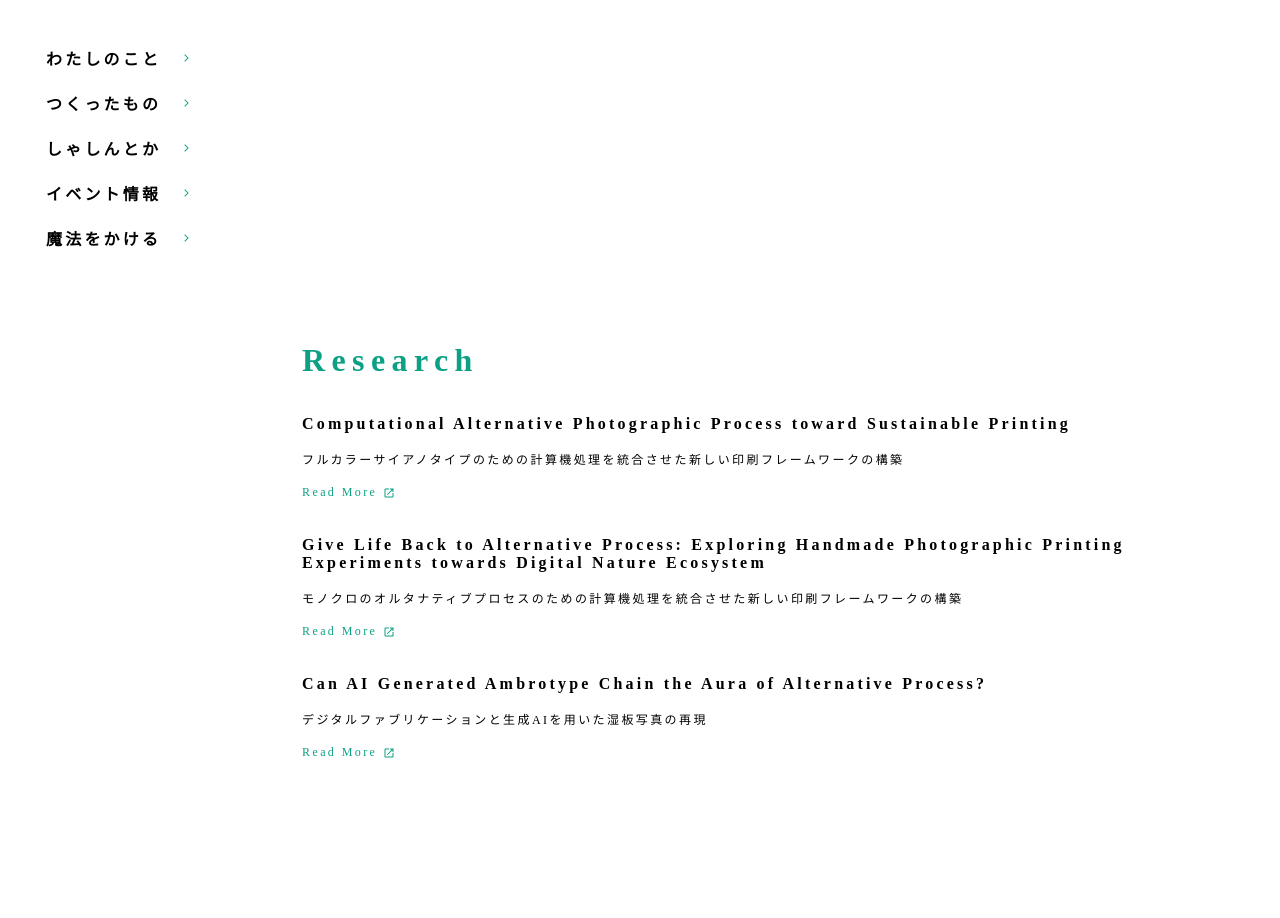
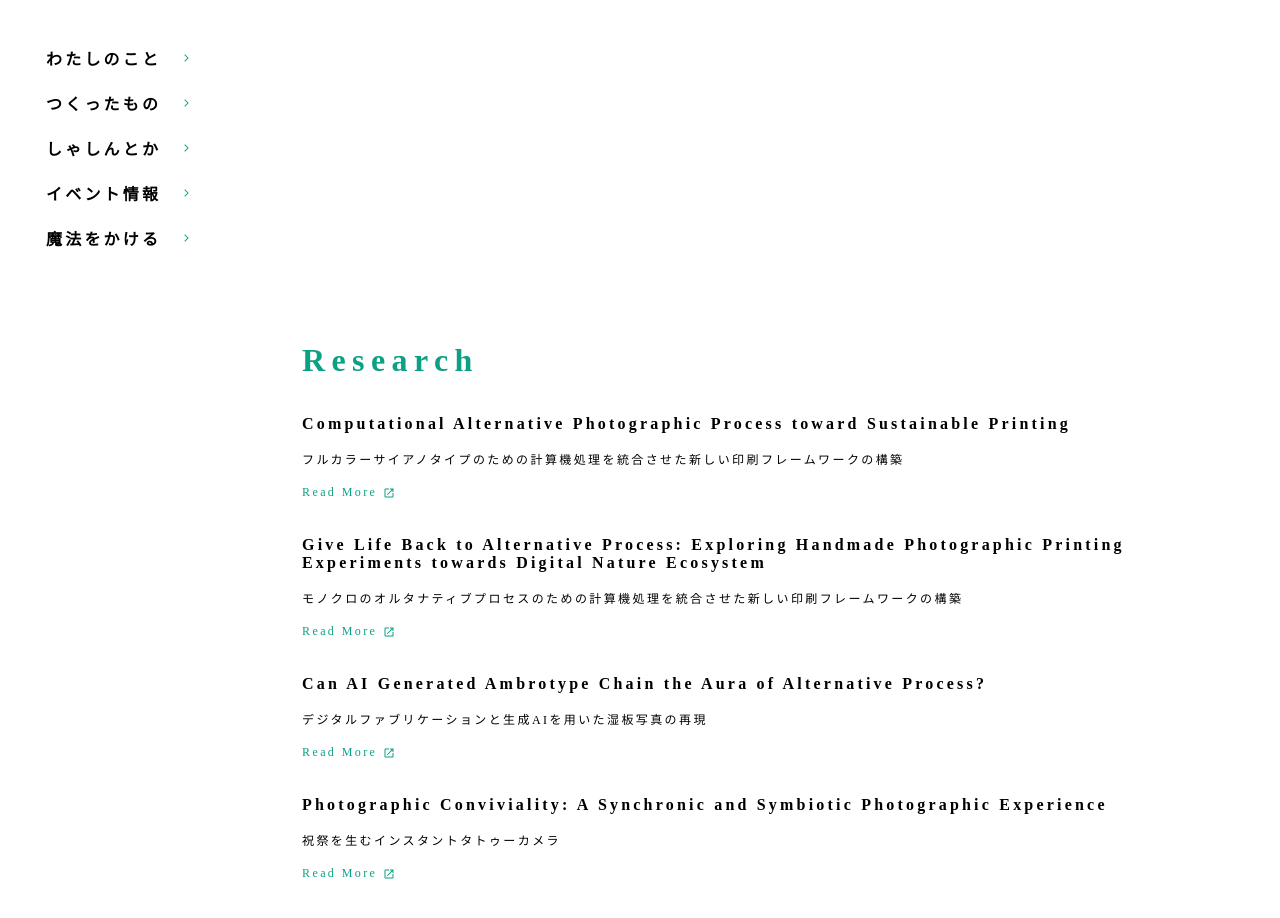
Before and after one commit to toremolo72/toremolo72, a Next.js app: page /works in a window 1280 px wide. Shown: the top 918 px of the page. Before the commit the page ends 806 px from the top, so only its background shows below. Built offline with nearby package versions, Linux system fonts and the light colour scheme.

Commit message:
add: プロジェクトを追加

```diff
--- a/src/features/works/index.tsx
+++ b/src/features/works/index.tsx
@@ -30,6 +30,11 @@ export const WorksContainer = () => {
                         description="デジタルファブリケーションと生成AIを用いた湿板写真の再現"
                         url="https://digitalnature.slis.tsukuba.ac.jp/2024/11/can-ai-generated-ambrotype-chain-the-aura-of-alternative-process/"
                     />
+                    <Section
+                        title="Photographic Conviviality: A Synchronic and Symbiotic Photographic Experience"
+                        description="祝祭を生むインスタントタトゥーカメラ"
+                        url="https://digitalnature.slis.tsukuba.ac.jp/2025/10/photographic-conviviality/"
+                    />
                 </div>
             </div>
         </div>
```
